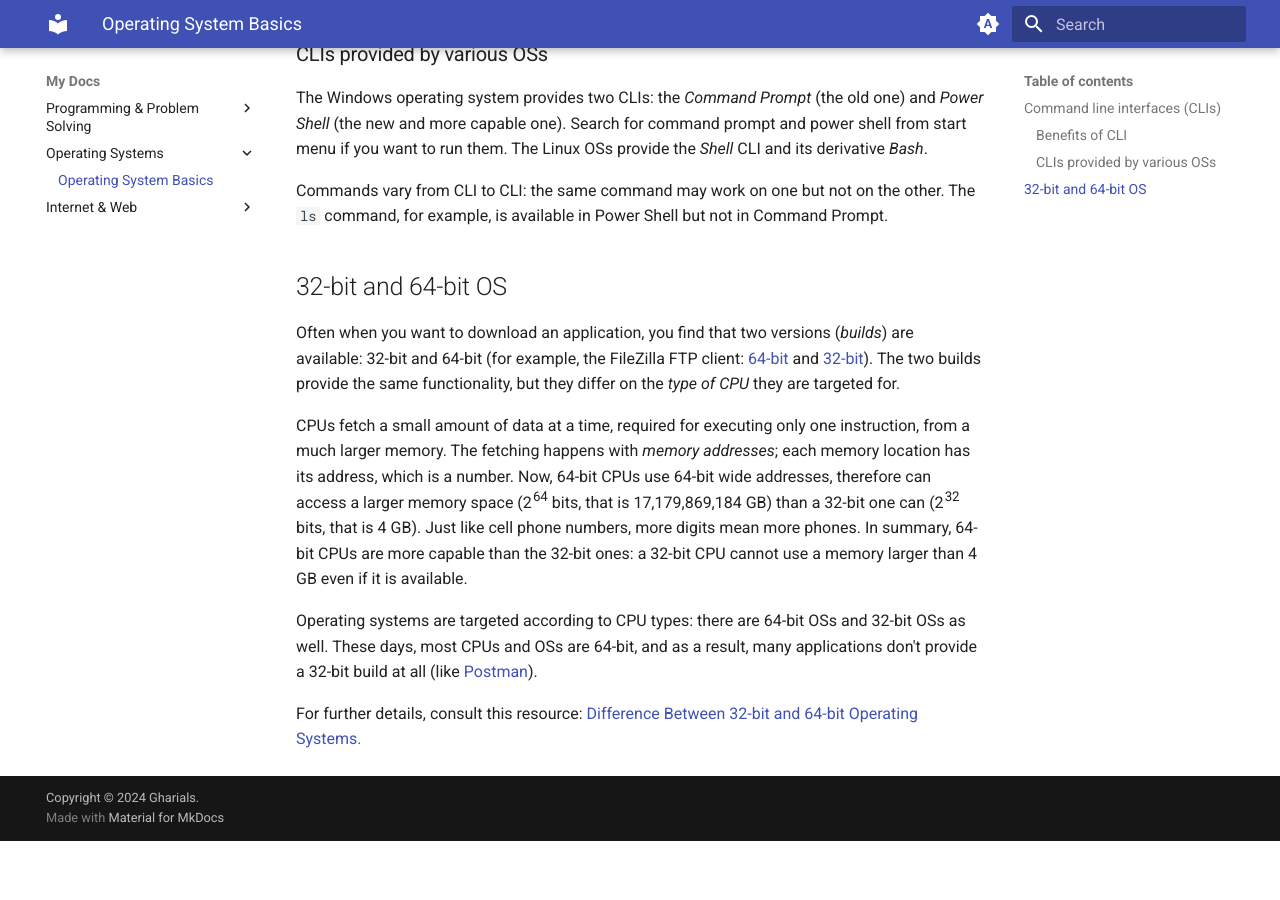
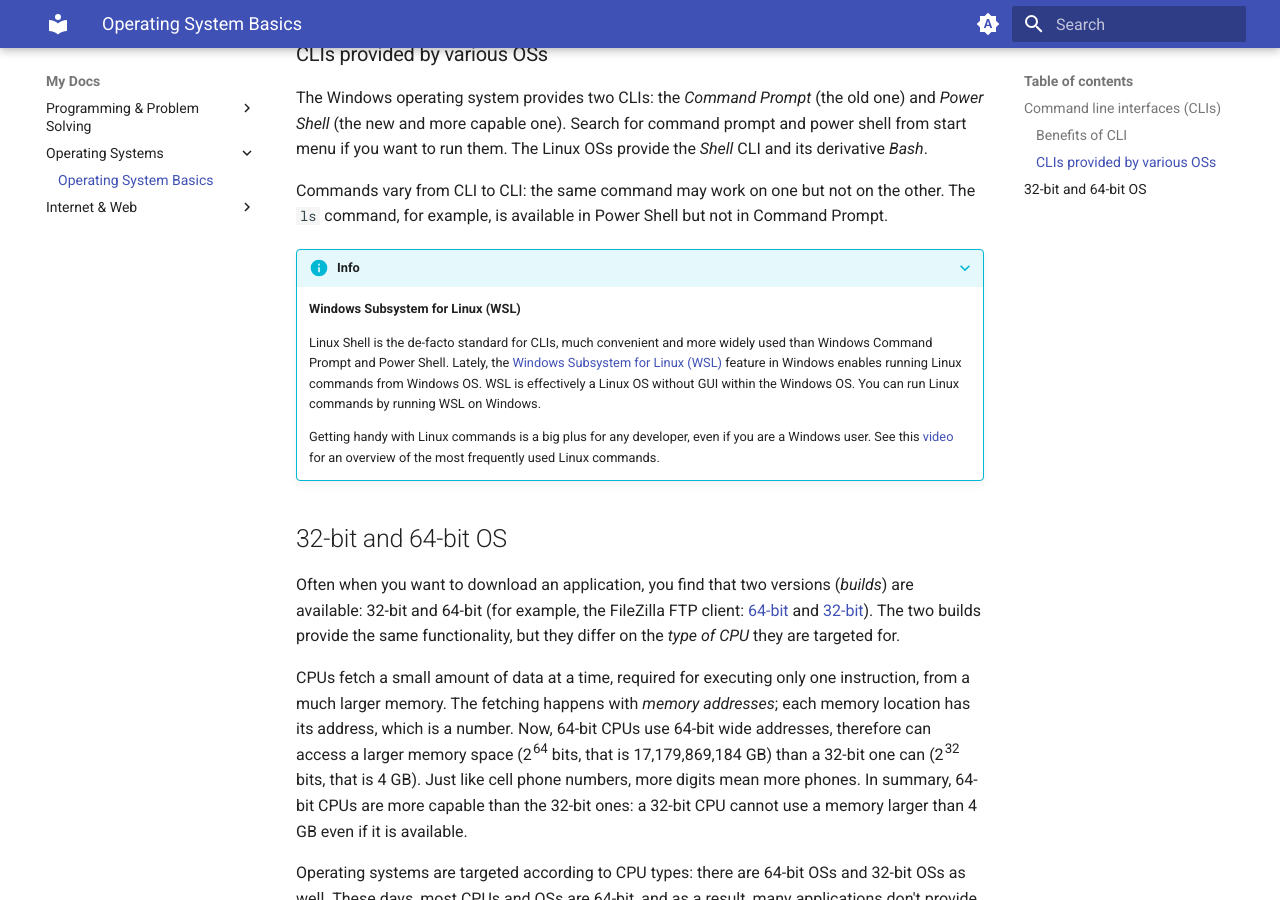
Before and after one commit to gharials/dev-path, an MkDocs documentation site: the page built from docs/operating-systems/os-basics.md, in a window 1280 px wide and 900 px high, scrolled down 895 px. Built offline with MkDocs 1.6.1 and Material for MkDocs 9.7.7, drawn with Linux system fonts in a browser that asks for light colours; before the commit the page ends 1736 px from its top, so only the background shows below that.

Commit message:
'os-basics': new section 'WSL'.

```diff
--- a/docs/operating-systems/os-basics.md
+++ b/docs/operating-systems/os-basics.md
@@ -18,6 +18,13 @@ The Windows operating system provides two CLIs: the _Command Prompt_ (the old on
 
 Commands vary from CLI to CLI: the same command may work on one but not on the other. The `ls` command, for example, is available in Power Shell but not in Command Prompt.
 
+???+ info
+    **Windows Subsystem for Linux (WSL)**
+
+    Linux Shell is the de-facto standard for CLIs, much convenient and more widely used than Windows Command Prompt and Power Shell. Lately, the [Windows Subsystem for Linux (WSL)](https://learn.microsoft.com/en-us/windows/wsl/about) feature in Windows enables running Linux commands from Windows OS. WSL is effectively a Linux OS without GUI within the Windows OS. You can run Linux commands by running WSL on Windows.
+
+    Getting handy with Linux commands is a big plus for any developer, even if you are a Windows user. See this [video](https://youtu.be/gd7BXuUQ91w?si=wF0gyBJdxJo0IZpV) for an overview of the most frequently used Linux commands.
+
 ## 32-bit and 64-bit OS
 
 Often when you want to download an application, you find that two versions (_builds_) are available: 32-bit and 64-bit (for example, the FileZilla FTP client: [64-bit](https://filezilla-project.org/download.php) and [32-bit](https://filezilla-project.org/download.php?platform=win32)). The two builds provide the same functionality, but they differ on the _type of CPU_ they are targeted for.
```
